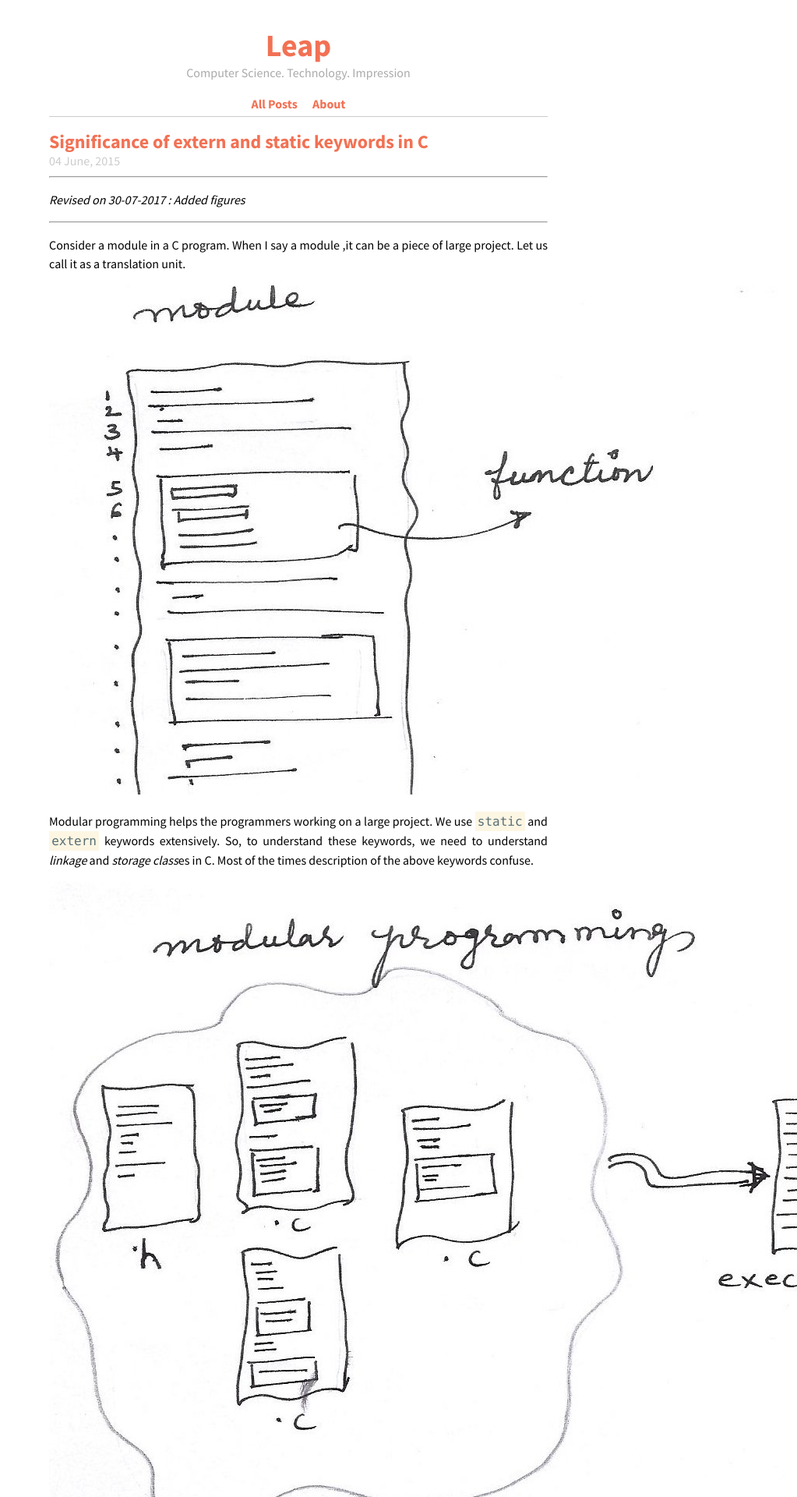
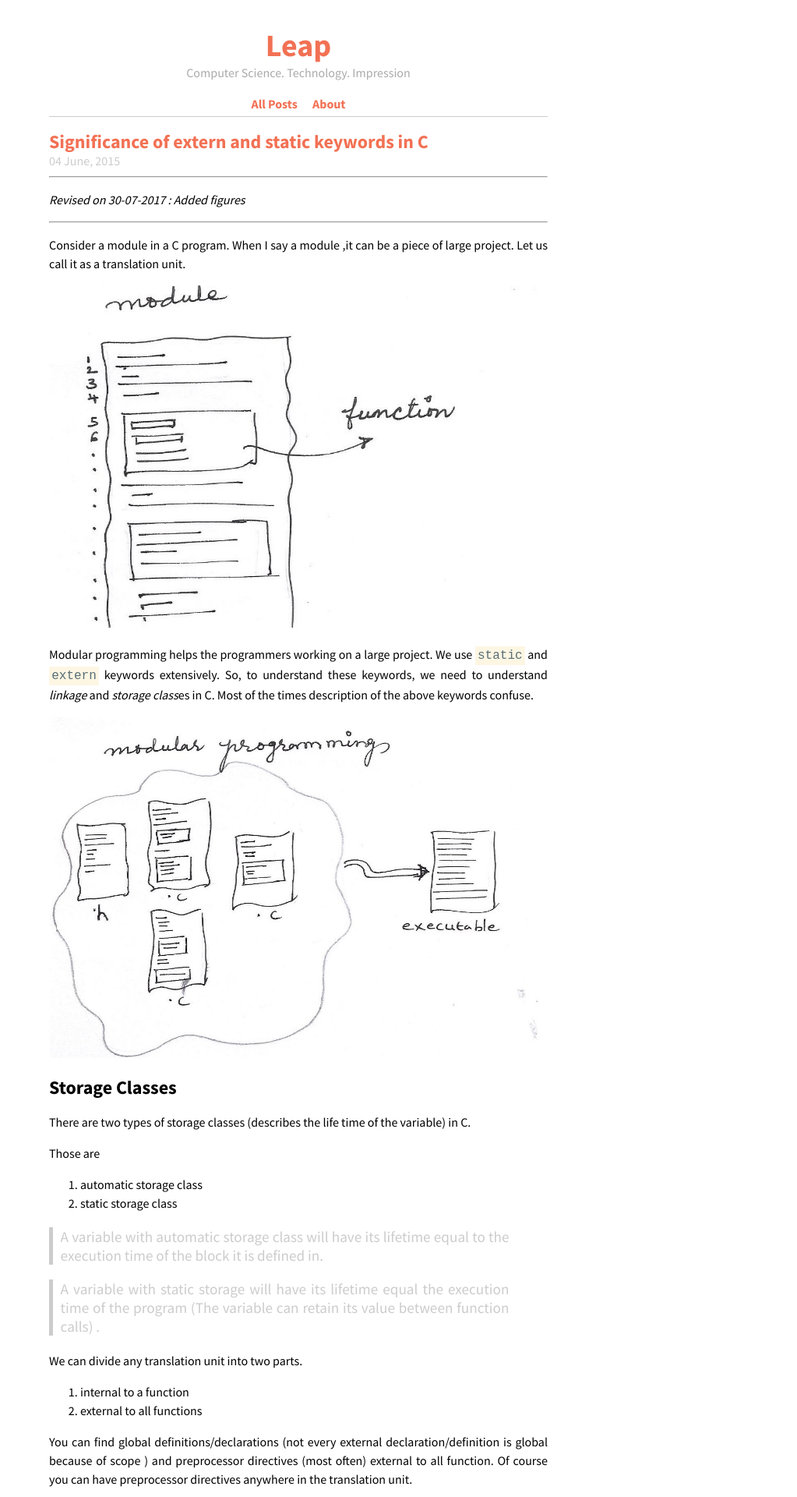
Before and after one commit to nsaikiran/impression, a Jekyll site: the page built from _posts/2015-06-04-extern-and-static-in-C.md, in a window 1280 px wide. Shown: the top 1920 px of the page at 78% size, without its empty margins (257-1280 px from the left). Built offline with Jekyll 4.4.1, drawn with Linux system fonts in a browser that asks for light colours; comment, search, counter and statistics services are not loaded.

Commit message:
Update styles for post

```diff
--- a/css/main.css
+++ b/css/main.css
@@ -18,8 +18,11 @@
 }
 
 h1, h2, h3, h4, h5, h6 {
-    font-size: 100%;
     font-weight: bold;
+}
+
+h1 {
+    color: #f27154;
 }
 
 
@@ -116,8 +119,6 @@
 }
 
 .post h1 {
-    font-size: 1.5rem;
-    color: #f27154;
     margin-bottom: 0;
 }
 
@@ -127,14 +128,25 @@
     font-size: 1rem;
 }
 
+.post img {
+    width: 100%;
+}
+
 blockquote {
+    font-size: 1.2rem;
+    color: #ccc;
     text-decoration-color: black;
-    border-left: .1em solid #ccc;
+    border-left: .3em solid #ccc;
     margin-left: 0;
     padding: 0 .5em;
 }
+
+blockquote h2 {
+    color: black;
+}
+
 code {
-    font-family: Consolas, "Courier New", monospace;
+    /*font-family: Consolas, "Courier New", monospace;*/
 }
 
 p > code, li > code {
```
Also changed, not shown: README.md, assets/images/static_storage_for_internal_variable.jpeg.
